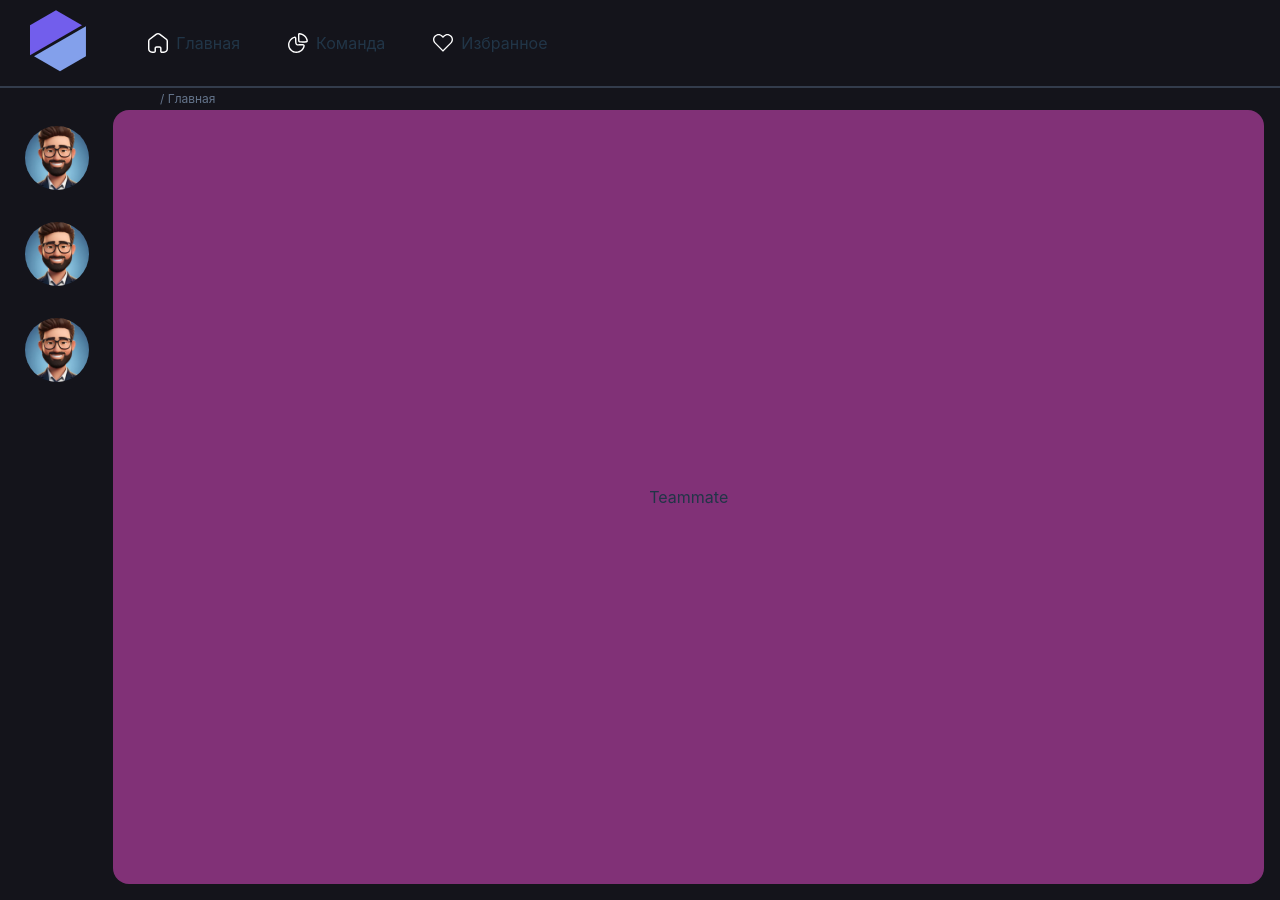
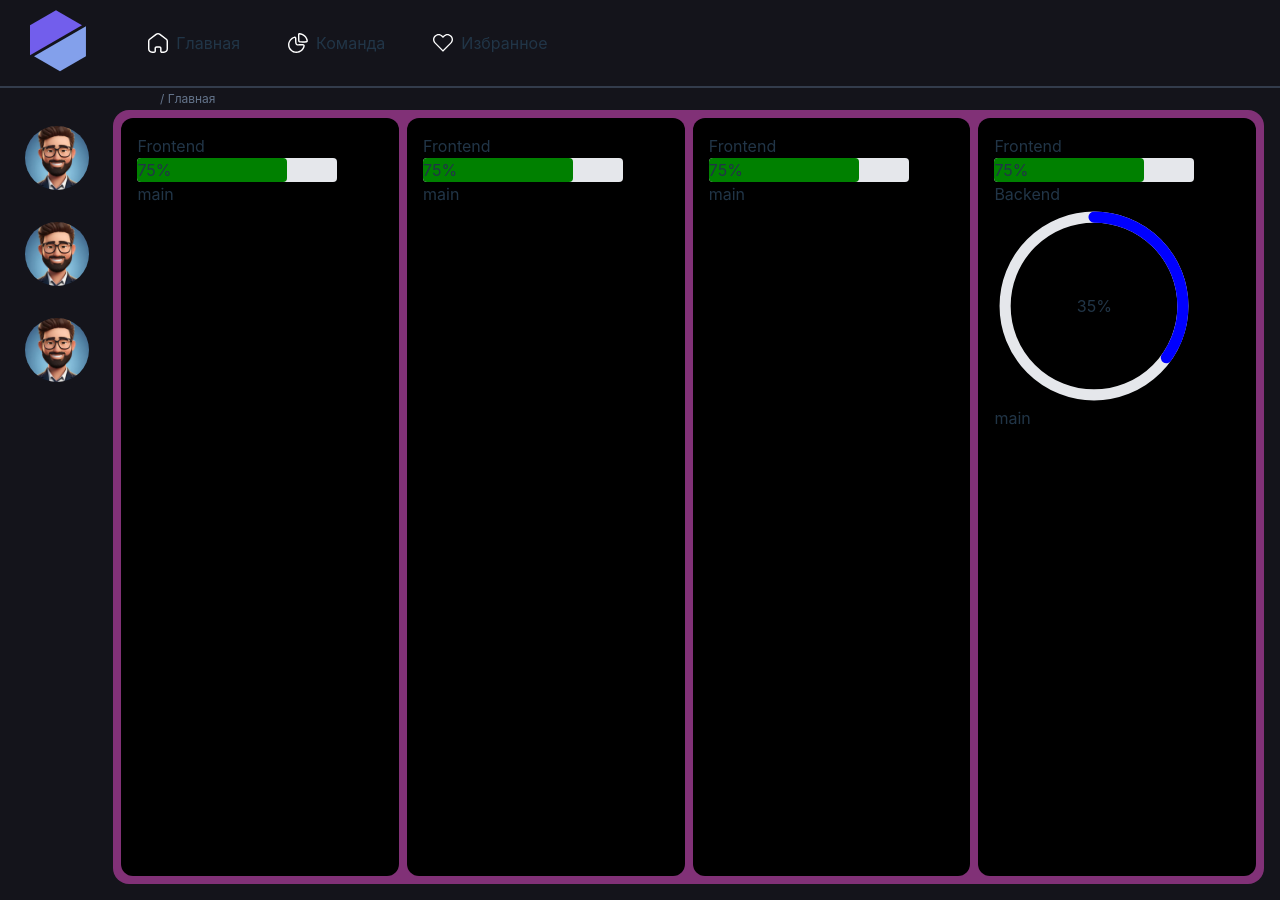
Before and after one commit to Jkerdley/reacthackathon, a React (Vite) app: page / in a window 1280 px wide. Built offline with nearby package versions, Linux system fonts and the light colour scheme.

Commit message:
Переместил Progress bar в новые компоненты teammate и разместил их на teammatePage

```diff
--- a/src/App.jsx
+++ b/src/App.jsx
@@ -1,23 +1,16 @@
 import React from 'react';
-import { Progress } from './components';
+
 import { BreadCrumbs } from './components/breadcrumbs';
 import NavBar from './components/navigation/NavBar';
 import { ContentContainer } from './components/content/ContentContainer';
 
 function App() {
 	return (
-    <div name="main-container" className="flex flex-col bg-[#14141B] w-[100%] h-auto items-start">
+		<div name="main-container" className="flex flex-col bg-[#14141B] w-[100%] h-auto items-start">
 			<NavBar />
 			<BreadCrumbs />
-			<ContentContainer>
-    <div className="w-[200px] h-[100px]">
-			<Progress percent={75} title={'Frontend'} color="green" type="line" />
-			<Progress percent={35} title={'Backend'} color="blue" type="circle" />
- main
+			<ContentContainer></ContentContainer>
 		</div>
-    </ContentContainer>
-    </div>
-
 	);
 }
 export default App;
--- a/src/components/content/ContentContainer.jsx
+++ b/src/components/content/ContentContainer.jsx
@@ -3,14 +3,14 @@ import { TeamPage } from '../../pages/teamPage/TeamPage';
 import { MainPage } from '../../pages/mainPage';
 import { FavouritesPage } from '../../pages/favouritesPage/FavouritesPage';
 
-export const ContentContainer = () => {
+export const ContentContainer = ({ children }) => {
 	return (
 		<div
 			name="content-container"
 			className="flex flex-col flex-[9] w-[100%] bg-[#14141B] items-center justify-between pr-4 pb-4"
 		>
 			<div name="content" className="flex flex-[12] w-full h-full">
-				<TeamPage />
+				<TeamPage></TeamPage>
 				{/* <MainPage /> */}
 				{/* <FavouritesPage /> */}
 			</div>
--- /dev/null
+++ b/src/components/progress/index.js
@@ -0,0 +1 @@
+export * from './Progress.jsx';
--- /dev/null
+++ b/src/components/teammateCard/TeammateCard.jsx
@@ -0,0 +1,12 @@
+import React from 'react';
+import { Progress } from '../../components/progress/';
+export const TeammateCard = () => {
+	return (
+		<div className="flex bg-black w-full h-full rounded-xl p-4">
+			<div className="w-[200px] h-[100px]">
+				<Progress percent={75} title={'Frontend'} color="green" type="line" />
+				main
+			</div>
+		</div>
+	);
+};
--- /dev/null
+++ b/src/components/teammateCard/index.js
@@ -0,0 +1 @@
+export * from './TeammateCard.jsx';
--- a/src/pages/teamPage/TeamPage.jsx
+++ b/src/pages/teamPage/TeamPage.jsx
@@ -2,12 +2,16 @@ import React from 'react';
 import { Sidebar } from '../../components/sidebar';
 import { PageContainer } from '../../components/pageContainer';
 import Teammate from '../teammatePage/Teammate';
+import { TeammateCard } from '../../components/teammateCard/TeammateCard';
 
 export const TeamPage = () => {
 	return (
 		<>
 			<Sidebar />
 			<PageContainer>
+				<TeammateCard />
+				<TeammateCard />
+				<TeammateCard />
 				<Teammate />
 			</PageContainer>
 		</>
--- a/src/pages/teammatePage/Teammate.jsx
+++ b/src/pages/teammatePage/Teammate.jsx
@@ -1,7 +1,19 @@
 import React from 'react';
+import { TeammateCard } from '../../components/teammateCard/TeammateCard';
+import { Progress } from '../../components/progress';
 
 const Teammate = () => {
-	return <div>Teammate</div>;
+	return (
+		<>
+			<div className="flex bg-black w-full h-full rounded-xl p-4">
+				<div className="w-[200px] h-[100px]">
+					<Progress percent={75} title={'Frontend'} color="green" type="line" />
+					<Progress percent={35} title={'Backend'} color="blue" type="circle" />
+					main
+				</div>
+			</div>
+		</>
+	);
 };
 
 export default Teammate;
```
